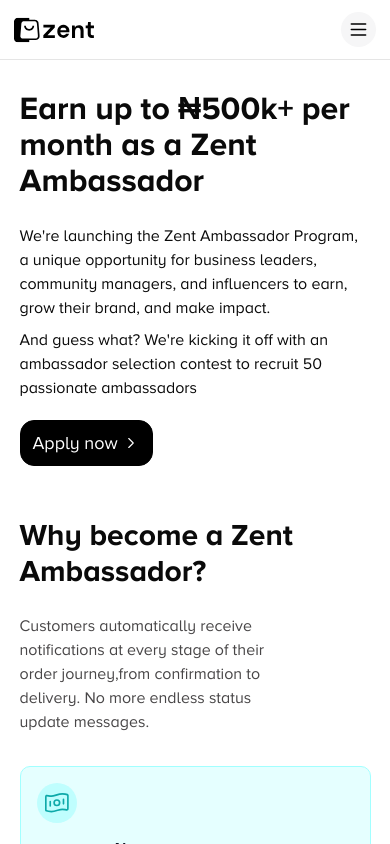
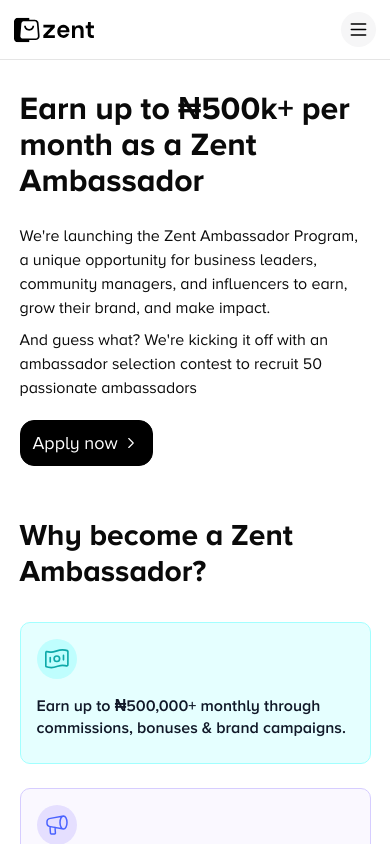
Before and after one commit to Demiladeala/zent-ambassador, a Next.js app: page / in a window 390 px wide. Shown: the top 844 px of the page. Built offline with nearby package versions, Linux system fonts and the light colour scheme.

Commit message:
feat: push ambassdorship to production

```diff
--- a/src/app/components/application/application-form.tsx
+++ b/src/app/components/application/application-form.tsx
@@ -54,7 +54,7 @@
         /^\d+(\.\d{1,2})?$/.test(val.toString()),
       {
         message: "Engagement rate can have up to 2 decimal places",
-      }
+      },
     ),
 
   past_collaborations_or_partnerships: z
@@ -77,7 +77,7 @@
       keyCode: 27,
       which: 27,
       bubbles: true,
-    })
+    }),
   );
 
   document.body.style.overflow = "";
@@ -90,7 +90,7 @@
   useEffect(() => {
     async function loadCodes() {
       const res = await fetch(
-        "https://restcountries.com/v3.1/all?fields=name,idd"
+        "https://restcountries.com/v3.1/all?fields=name,idd",
       );
       const data = await res.json();
 
@@ -131,7 +131,7 @@
 
     try {
       const response = await fetch(
-        "https://zent-backend-app-18c581b169a0.herokuapp.com/api/v1/ambassador/applications/submit/",
+        "https://api.zentstores.com/api/v1/ambassador/applications/submit/",
         {
           method: "POST",
           headers: {
@@ -142,7 +142,7 @@
             phone,
             proof: proofUrl || undefined,
           }),
-        }
+        },
       );
 
       const result = await response.json();
@@ -315,7 +315,7 @@
                         rawValue ? String(rawValue) : "",
                         {
                           shouldValidate: true,
-                        }
+                        },
                       );
                     }}
                     className={`w-full px-4 py-3 placeholder:text-[#7D7D7D] rounded-lg
@@ -383,9 +383,9 @@
                                 e.target.checked
                                   ? [...selected, platform.id]
                                   : selected.filter(
-                                      (p: string) => p !== platform.id
+                                      (p: string) => p !== platform.id,
                                     ),
-                                { shouldValidate: true }
+                                { shouldValidate: true },
                               );
                             }}
                           />
--- a/src/app/components/why-become-ambassador.tsx
+++ b/src/app/components/why-become-ambassador.tsx
@@ -56,13 +56,13 @@
           Ambassador?
         </h1>
 
-        <div className="mt-6 lg:hidden max-w-[70%]">
+        {/* <div className="mt-6 lg:hidden max-w-[70%]">
           <p className="lg:text-xl text-[#484647]">
             Customers automatically receive notifications at every stage of
-            their order journey,from confirmation to delivery. No more endless
+            their order journey, from confirmation to delivery. No more endless
             status update messages.
           </p>
-        </div>
+        </div> */}
 
         {/* Cards Grid */}
         <div className="grid grid-cols-1 md:grid-cols-2 gap-6 mt-8">
```
